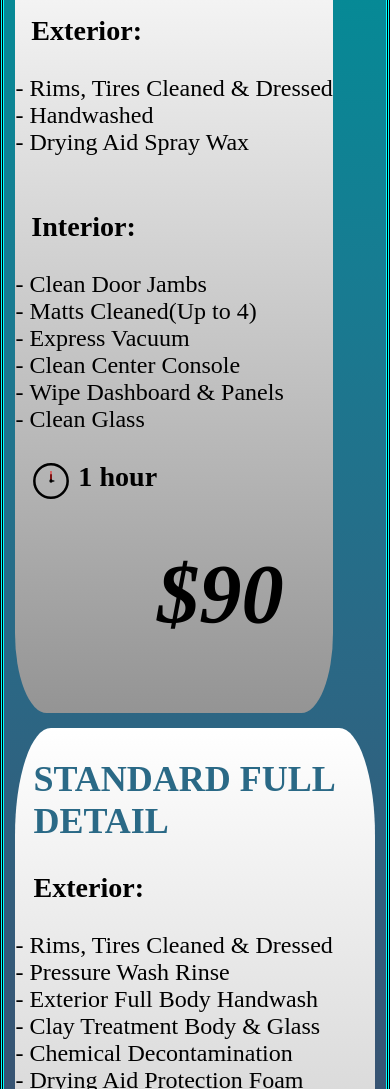
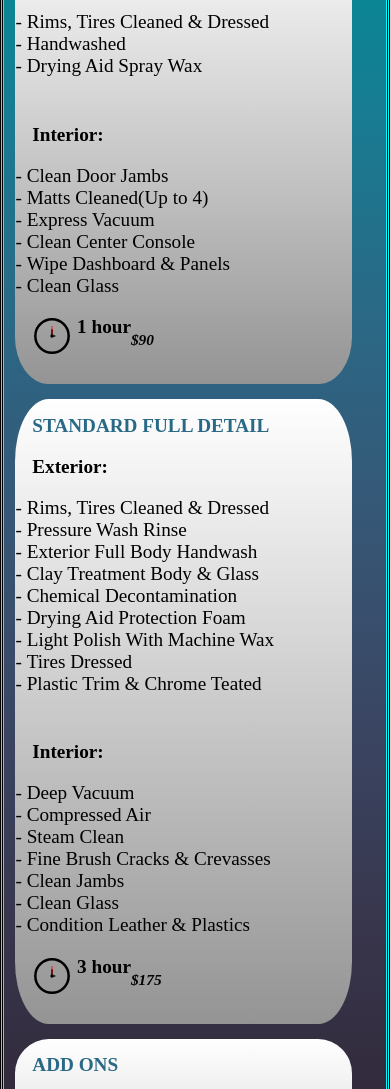
Before and after one commit to C-Johnson83/Pro_Shine_Auto_Detailing, a plain HTML site: page index.html in a window 390 px wide. Shown: the part 725-1814 px from the top of the page. Drawn offline with Linux system fonts and the light colour scheme.

Commit message:
update media query

```diff
--- a/style.css
+++ b/style.css
@@ -1,4 +1,8 @@
-body {
+
+
+*{
+    font-size: 80%;
+}body {
 
     background-color: black;
     display: flex;
@@ -11,6 +15,7 @@ nav {
     flex-direction: row;
 }
 img {
+    max-width: fit-content;
 
 }
  main {
@@ -35,7 +40,8 @@ img {
     padding: 1%
 }
 
-h1,h4{font-size: 10vh;
+h1,h4{
+    font-size: xx-large;
     color: aqua;
 }
 h2 {
@@ -51,7 +57,7 @@ h3 {
 
 }
 p {
-font-size: 10vh;
+
     font-style: italic;
 }
 .card {
@@ -77,9 +83,7 @@ align-items: center;
       width: 100%; /* Adjust width for smaller screens */
     }
 
-    .card {
-      min-width: 80%; /* Adjust minimum width for smaller screens */
-    }
+
    h1,h4{
         font-size: 5vh;
     }
@@ -90,8 +94,8 @@ align-items: center;
     }
 
     .card {
-      min-width: 70%; /* Adjust minimum width for smaller screens */
-    }
+        min-width: 90%; /* Adjust minimum width for smaller screens */
+      }
    h1,h4{
         font-size: 3vh;
     }
```
